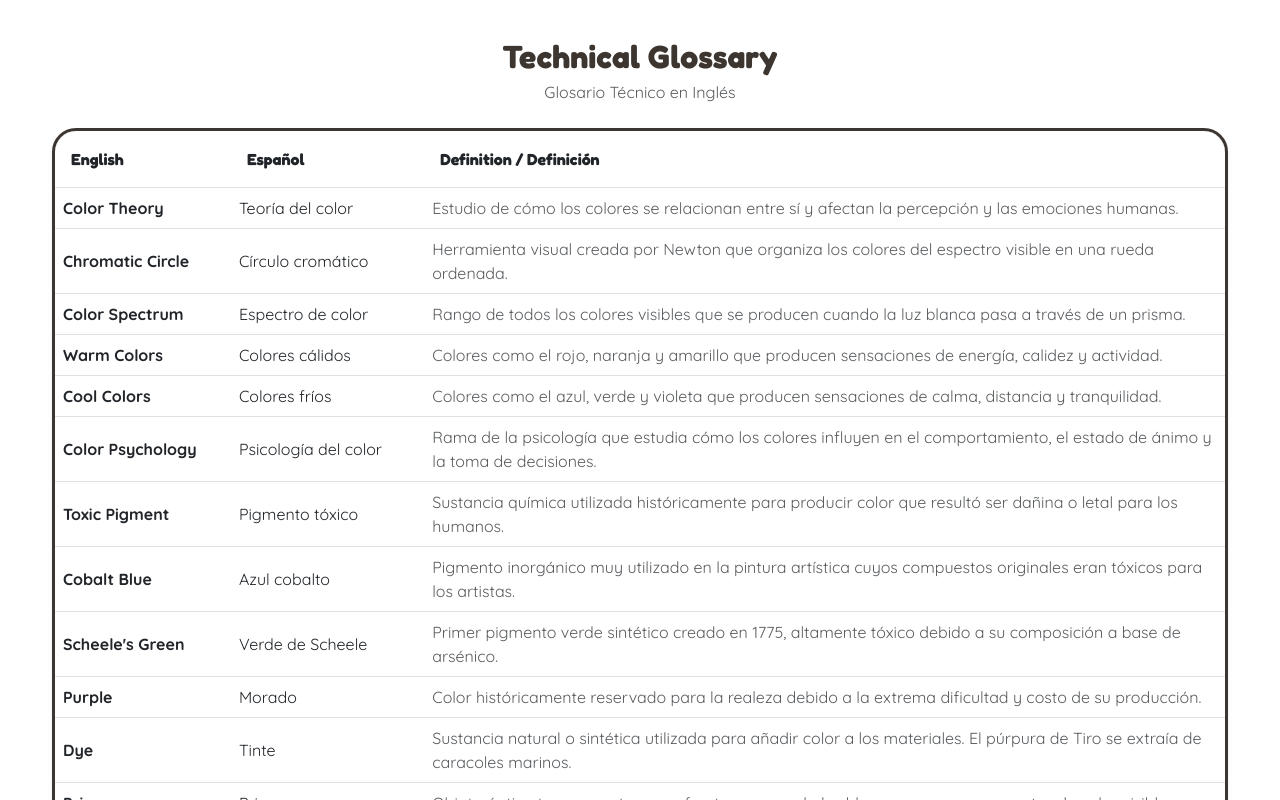
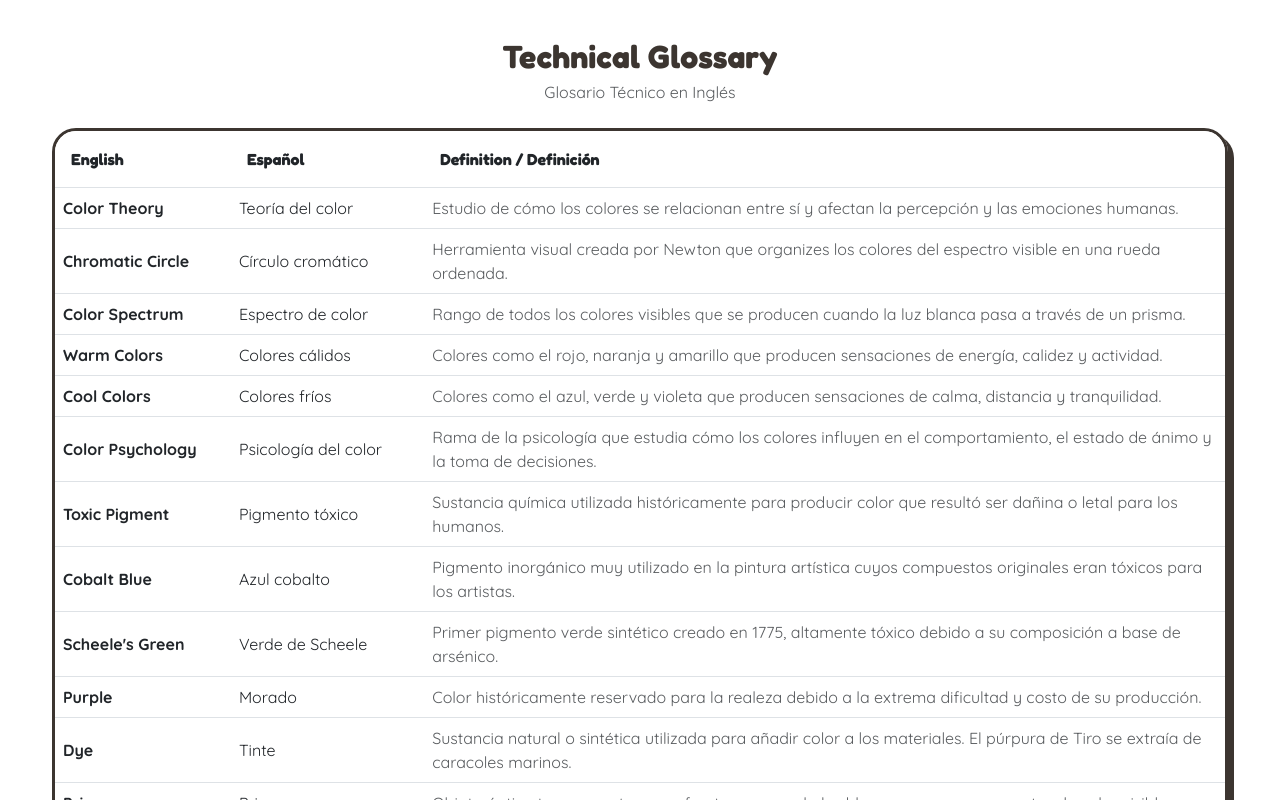
Before and after one commit to Sophieiz/Moda_ECCI, a plain HTML site: page index.html in a window 1280 px wide. Shown: the part 3120-3920 px from the top of the page. Drawn offline with nearby package versions, Linux system fonts and the light colour scheme.

Commit message:
correciones

```diff
--- a/index.html
+++ b/index.html
@@ -407,9 +407,10 @@
     <div class="container">
       <h2 class="text-center fw-bold mb-1">Technical Glossary</h2>
       <p class="text-center text-muted mb-4">Glosario Técnico en Inglés</p>
-      <div class="table-responsive custom-table shadow-sm">
 
-        <table class="table table-hover align-middle mb-0">
+      <div class="table-responsive"
+        style="border-radius: 24px; border: 3px solid var(--text-dark); box-shadow: 6px 6px 0px var(--text-dark);">
+        <table class="table table-hover align-middle mb-0" style="background-color: transparent;">
           <thead>
             <tr>
               <th class="p-3">English</th>
@@ -418,7 +419,6 @@
             </tr>
           </thead>
           <tbody>
-
             <tr>
               <td class="fw-bold">Color Theory</td>
               <td>Teoría del color</td>
@@ -428,7 +428,7 @@
             <tr>
               <td class="fw-bold">Chromatic Circle</td>
               <td>Círculo cromático</td>
-              <td class="text-muted">Herramienta visual creada por Newton que organiza los colores del espectro visible
+              <td class="text-muted">Herramienta visual creada por Newton que organizes los colores del espectro visible
                 en una rueda ordenada.</td>
             </tr>
             <tr>
```
